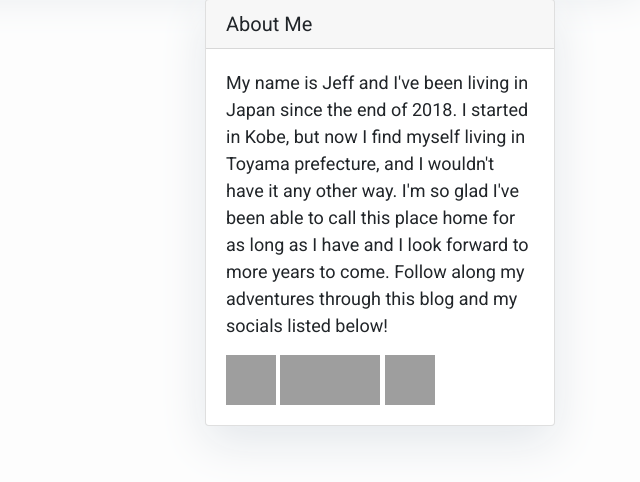
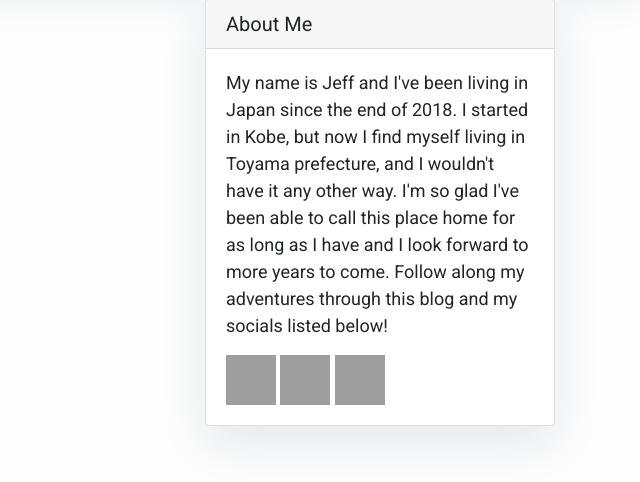
Before and after one commit to JCohrs/jeffinjapan, a Django app: page / in a window 1280 px wide. Shown: the part 191-673 px from the top of the page, without its empty margins (640-1280 px from the left). Run offline with Django 4.2, Linux system fonts and the light colour scheme; data that the repository does not hold is empty; parts of the project's set-up code (start-up, migrations or seed data) failed here and were passed over; some libraries are stand-ins or nearby versions; grey boxes are pictures that could not be loaded.

Commit message:
SNS icon

```diff
--- a/templates/sidebar.html
+++ b/templates/sidebar.html
@@ -18,7 +18,7 @@
             along my adventures through this blog and my socials listed below!
         </p>
         <a href="https://www.instagram.com/cohrslight/"><img src="{% static '/admin/img/Instagram_icon.png' %}" style="width:50px;height:50px;"></a>
-        <a href="https://www.youtube.com/@cohrs_light"><img src="{% static '/admin/img/youtube_icon.png' %}" style="width:100px;height:50px;"></a>
+        <a href="https://www.youtube.com/@cohrs_light"><img src="{% static '/admin/img/youtube_icon.png' %}" style="width:50px;height:50px;"></a>
         <a href="https://twitter.com/Jeff_Cohrs"><img src="{% static '/admin/img/twitter_icon.png' %}" style="width:50px;height:50px;"></a>
     </div>
 </div>
```
